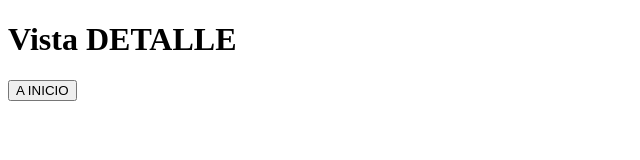
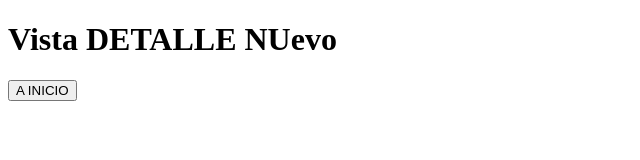
Before and after one commit to JonaDeEmeA/TestDeploy, a React (Create React App) app: page /#/detalle in a window 1280 px wide. Shown: the top 160 px of the page, without its empty margins (0-640 px from the left). Built offline with nearby package versions, Linux system fonts and the light colour scheme.

Commit message:
cambio en vista detalle

```diff
--- a/src/Vistas/Detalle.js
+++ b/src/Vistas/Detalle.js
@@ -11,7 +11,7 @@ export const Detalle=()=>{
 
     return(
         <>
-            <h1>Vista DETALLE</h1>
+            <h1>Vista DETALLE NUevo</h1>
             <button onClick={irInicio} >A INICIO</button>
         </>
     )
```
